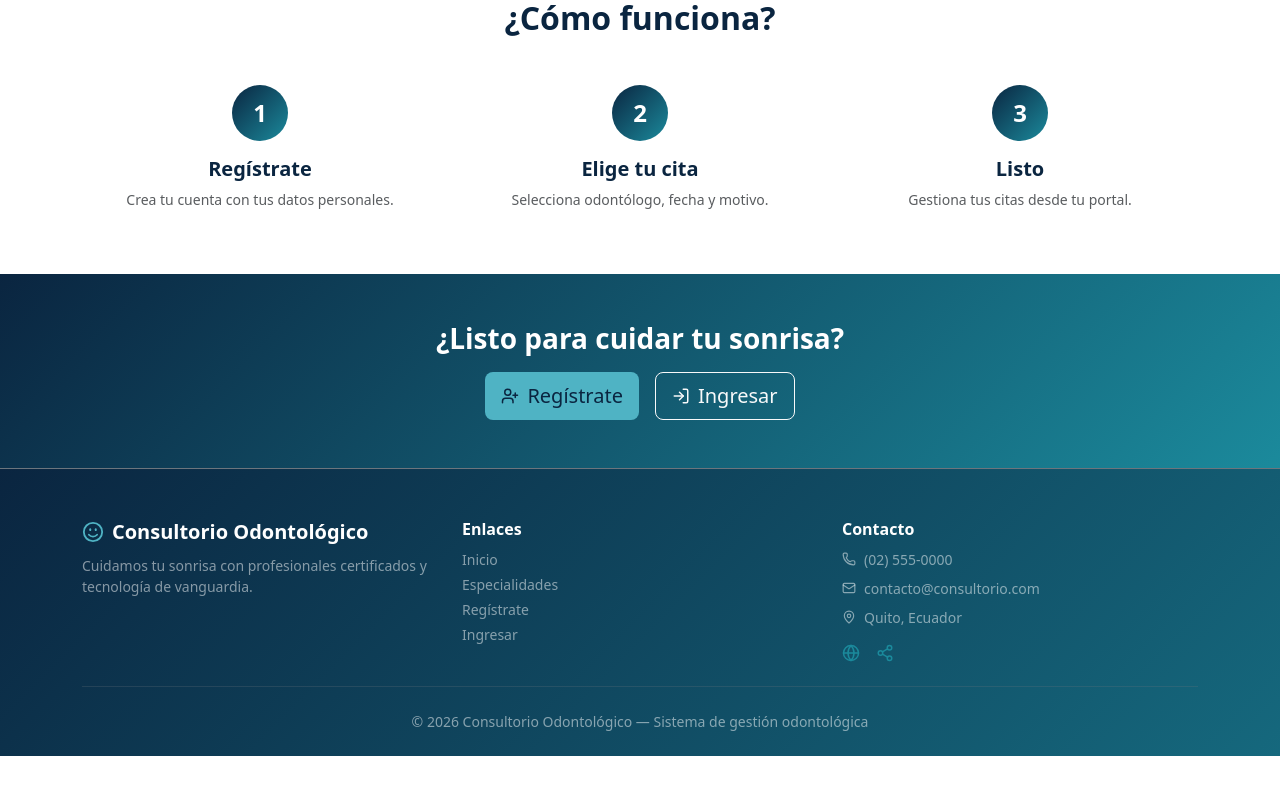
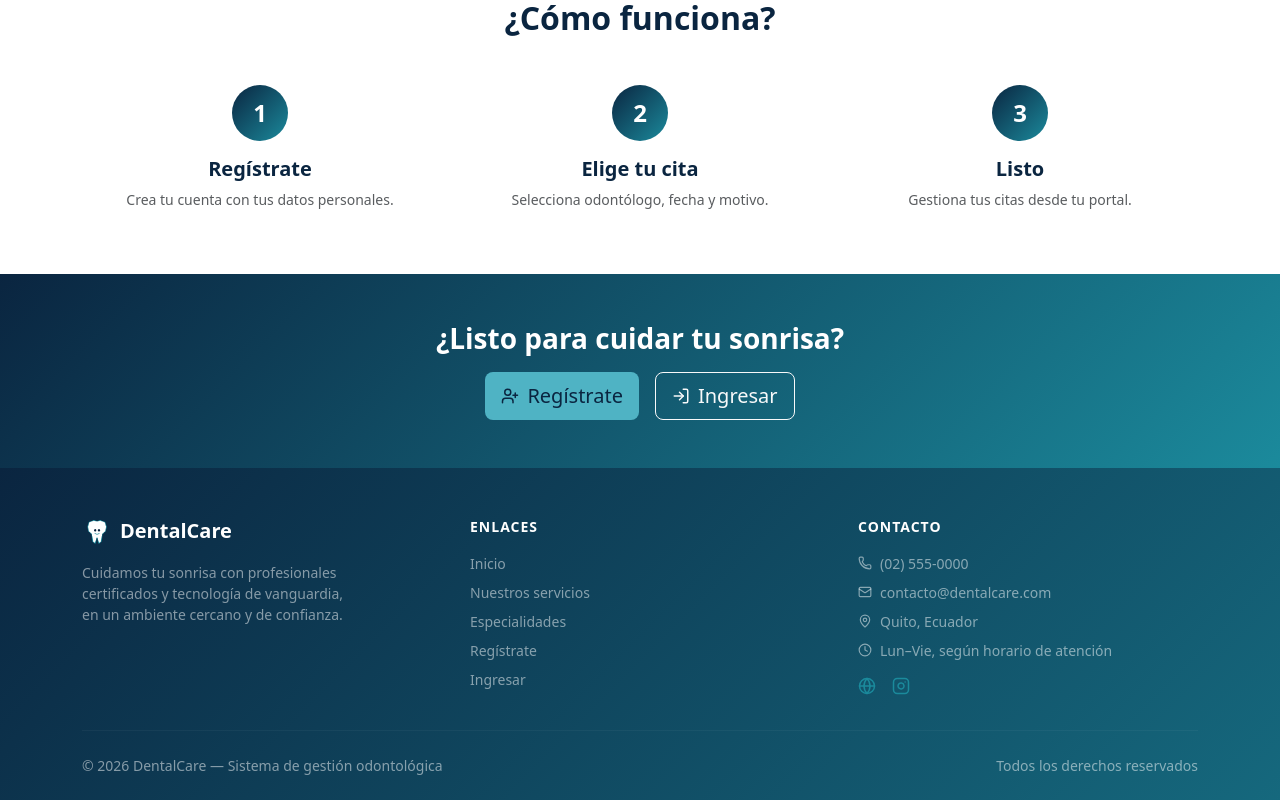
Before and after one commit to robertorocha828/dental-care, a React (Vite) app: page / in a window 1280 px wide. Shown: the part 1678-2478 px from the top of the page. Before the commit the page ends 2434 px from the top, so only its background shows below. Built offline with nearby package versions, Linux system fonts and the light colour scheme.

Commit message:
fix: horarios, historial, home

```diff
--- a/index.html
+++ b/index.html
@@ -2,9 +2,9 @@
 <html lang="en">
   <head>
     <meta charset="UTF-8" />
-    <link rel="icon" type="image/png" href="/logo.png?v=2" />
+    <link rel="icon" type="image/svg+xml" href="/favicon.svg" />
     <meta name="viewport" content="width=device-width, initial-scale=1.0" />
-    <title>DENTALCARE</title>
+    <title>DentalCare</title>
   </head>
   <body>
     <div id="root"></div>
--- a/src/components/public/PublicFooter.tsx
+++ b/src/components/public/PublicFooter.tsx
@@ -1,31 +1,34 @@
 import { NavLink } from 'react-router-dom'
 import { Container, Row, Col } from 'react-bootstrap'
-import { Smile, Phone, Mail, MapPin, Globe, Share2 } from 'lucide-react'
+import { Phone, Mail, MapPin, Clock, Globe, Instagram } from 'lucide-react'
 
 const NAVY = '#0a2540'
 const TEAL = '#1b8a9c'
-const TEAL_CLARO = '#4fb3c4'
 const DEGRADADO_OSCURO = `linear-gradient(135deg, ${NAVY} 0%, ${TEAL} 150%)`
 
 export default function PublicFooter() {
   return (
-    <footer className="pt-5 pb-4 text-white border-top border-secondary" style={{ background: DEGRADADO_OSCURO }}>
+    <footer className="pt-5 pb-4 text-white" style={{ background: DEGRADADO_OSCURO }}>
       <Container>
-        <Row className="g-4">
+        <Row className="g-5">
           <Col xs={12} md={4}>
-            <div className="d-flex align-items-center gap-2 fw-bold fs-5 mb-2">
-              <Smile size={22} style={{ color: TEAL_CLARO }} />
-              Consultorio Odontológico
+            <div className="d-flex align-items-center gap-2 fw-bold fs-5 mb-3">
+              <img src="/logo-tooth.png" alt="DentalCare" width={30} height={30} />
+              DentalCare
             </div>
-            <p className="small mb-0 text-white-50">
-              Cuidamos tu sonrisa con profesionales certificados y tecnología de vanguardia.
+            <p className="small mb-0 text-white-50" style={{ maxWidth: 280 }}>
+              Cuidamos tu sonrisa con profesionales certificados y tecnología de vanguardia,
+              en un ambiente cercano y de confianza.
             </p>
           </Col>
 
           <Col xs={6} md={4}>
-            <div className="fw-semibold mb-2">Enlaces</div>
-            <ul className="list-unstyled small d-flex flex-column gap-1">
+            <div className="fw-semibold mb-3 text-uppercase small" style={{ letterSpacing: 1 }}>
+              Enlaces
+            </div>
+            <ul className="list-unstyled small d-flex flex-column gap-2">
               <li><NavLink to="/" className="text-decoration-none text-white-50">Inicio</NavLink></li>
+              <li><NavLink to="/servicios" className="text-decoration-none text-white-50">Nuestros servicios</NavLink></li>
               <li><NavLink to="/especialidades" className="text-decoration-none text-white-50">Especialidades</NavLink></li>
               <li><NavLink to="/register" className="text-decoration-none text-white-50">Regístrate</NavLink></li>
               <li><NavLink to="/login" className="text-decoration-none text-white-50">Ingresar</NavLink></li>
@@ -33,23 +36,27 @@ export default function PublicFooter() {
           </Col>
 
           <Col xs={6} md={4}>
-            <div className="fw-semibold mb-2">Contacto</div>
-            <ul className="list-unstyled small d-flex flex-column gap-2 text-white-50">
+            <div className="fw-semibold mb-3 text-uppercase small" style={{ letterSpacing: 1 }}>
+              Contacto
+            </div>
+            <ul className="list-unstyled small d-flex flex-column gap-2 text-white-50 mb-3">
               <li className="d-flex align-items-center gap-2"><Phone size={14} /> (02) 555-0000</li>
-              <li className="d-flex align-items-center gap-2"><Mail size={14} /> contacto@consultorio.com</li>
+              <li className="d-flex align-items-center gap-2"><Mail size={14} /> contacto@dentalcare.com</li>
               <li className="d-flex align-items-center gap-2"><MapPin size={14} /> Quito, Ecuador</li>
+              <li className="d-flex align-items-center gap-2"><Clock size={14} /> Lun–Vie, según horario de atención</li>
             </ul>
-            <div className="d-flex gap-3 mt-2">
+            <div className="d-flex gap-3">
               <Globe size={18} style={{ color: TEAL }} />
-              <Share2 size={18} style={{ color: TEAL }} />
+              <Instagram size={18} style={{ color: TEAL }} />
             </div>
           </Col>
         </Row>
 
-        <hr className="border-secondary my-4" />
+        <hr className="my-4" style={{ borderColor: 'rgba(255,255,255,0.15)' }} />
 
-        <div className="text-center small text-white-50">
-          © {new Date().getFullYear()} Consultorio Odontológico — Sistema de gestión odontológica
+        <div className="d-flex flex-column flex-md-row justify-content-between align-items-center gap-2 small text-white-50">
+          <span>© {new Date().getFullYear()} DentalCare — Sistema de gestión odontológica</span>
+          <span>Todos los derechos reservados</span>
         </div>
       </Container>
     </footer>
--- a/src/components/public/PublicHeader.tsx
+++ b/src/components/public/PublicHeader.tsx
@@ -1,6 +1,6 @@
 import { NavLink } from 'react-router-dom'
 import { Navbar, Container, Nav, Button } from 'react-bootstrap'
-import { Smile, Phone, UserPlus } from 'lucide-react'
+import { Phone, UserPlus } from 'lucide-react'
 import { useAuthStore } from '@/store/auth.store'
 
 const NAVY = '#0a2540'
@@ -28,8 +28,8 @@ export default function PublicHeader() {
       >
         <Container>
           <Navbar.Brand as={NavLink} to="/" className="fw-bold d-flex align-items-center gap-2">
-            <Smile size={26} style={{ color: TEAL }} />
-            Consultorio Odontológico
+            <img src="/logo-tooth.png" alt="DentalCare" width={28} height={28} />
+            DentalCare
           </Navbar.Brand>
           <Navbar.Toggle aria-controls="main-nav" />
           <Navbar.Collapse id="main-nav">
--- a/src/pages/private/HistorialClinicoPage.tsx
+++ b/src/pages/private/HistorialClinicoPage.tsx
@@ -17,6 +17,14 @@ import type { Tratamiento } from '@/types/tratamiento.types'
 import type { Odontograma as OdontogramaType, Superficies } from '@/types/odontograma.types'
 import type { HistorialClinico } from '@/types/historial-clinico.types'
 
+function esCitaAtendible(fechaHora: string): boolean {
+  const fecha = new Date(fechaHora)
+  const hoy = new Date()
+  const f = new Date(fecha.getFullYear(), fecha.getMonth(), fecha.getDate())
+  const h = new Date(hoy.getFullYear(), hoy.getMonth(), hoy.getDate())
+  return f.getTime() <= h.getTime()
+}
+
 export default function HistorialClinicoPage() {
   const userId = useAuthStore((s) => s.userId)
   const [pacientes, setPacientes] = useState<Paciente[]>([])
@@ -32,7 +40,6 @@ export default function HistorialClinicoPage() {
   const [loading, setLoading] = useState(false)
   const [error, setError] = useState<string | null>(null)
 
-  // Solo pacientes que han tenido al menos una cita con este odontólogo.
   const cargarMisPacientes = async (odId: string) => {
     const result = await getCitasByOdontologo(odId, { limit: 100 })
     setCitas(result.items.filter((c) => c.estado === 'agendada'))
@@ -135,7 +142,6 @@ export default function HistorialClinicoPage() {
     <Container>
       <h4 className="fw-bold mb-4">Historial clínico</h4>
 
-      {/* Citas pendientes del doctor */}
       <Card className="border-0 shadow-sm mb-4">
         <Card.Body className="p-0">
           <Card.Title className="fw-bold small text-uppercase text-muted p-4 pb-0 mb-2">
@@ -155,21 +161,31 @@ export default function HistorialClinicoPage() {
                   <td colSpan={3} className="text-center text-muted py-3">No tienes citas agendadas.</td>
                 </tr>
               )}
-              {citas.map((c) => (
+              {citas.map((c) => {
+                const atendible = esCitaAtendible(c.fechaHora)
+                return (
                   <tr key={c.id}>
                     <td className="ps-4">{new Date(c.fechaHora).toLocaleString('es-EC')}</td>
                     <td>{c.motivo}</td>
                     <td className="text-end pe-4">
-                    <Button size="sm" variant="primary" onClick={() => atenderCita(c)}>Atender</Button>
+                      <Button
+                        size="sm"
+                        variant={atendible ? 'primary' : 'outline-secondary'}
+                        disabled={!atendible}
+                        title={atendible ? undefined : 'Todavía no es el día de esta cita'}
+                        onClick={() => atenderCita(c)}
+                      >
+                        {atendible ? 'Atender' : 'Aún no es el día'}
+                      </Button>
                     </td>
                   </tr>
-              ))}
+                )
+              })}
             </tbody>
           </Table>
         </Card.Body>
       </Card>
 
-      {/* Selector manual, solo entre pacientes que ya han tenido cita con este odontólogo */}
       <Card className="border-0 shadow-sm mb-4">
         <Card.Body className="p-4">
           <Form.Group style={{ maxWidth: 420 }}>
@@ -214,7 +230,6 @@ export default function HistorialClinicoPage() {
           )}
           <Odontograma dientes={odontograma.dientes} onSurfaceClick={handleSurfaceClick} />
 
-          {/* Historial de consultas pasadas de este paciente */}
           <Card className="border-0 shadow-sm mt-4">
             <Card.Body className="p-0">
               <Card.Title className="fw-bold small text-uppercase text-muted p-4 pb-0 mb-2">
```
Also changed, not shown: public/logo-tooth.png (added). Lines whose indentation alone changed are shown as unchanged.
